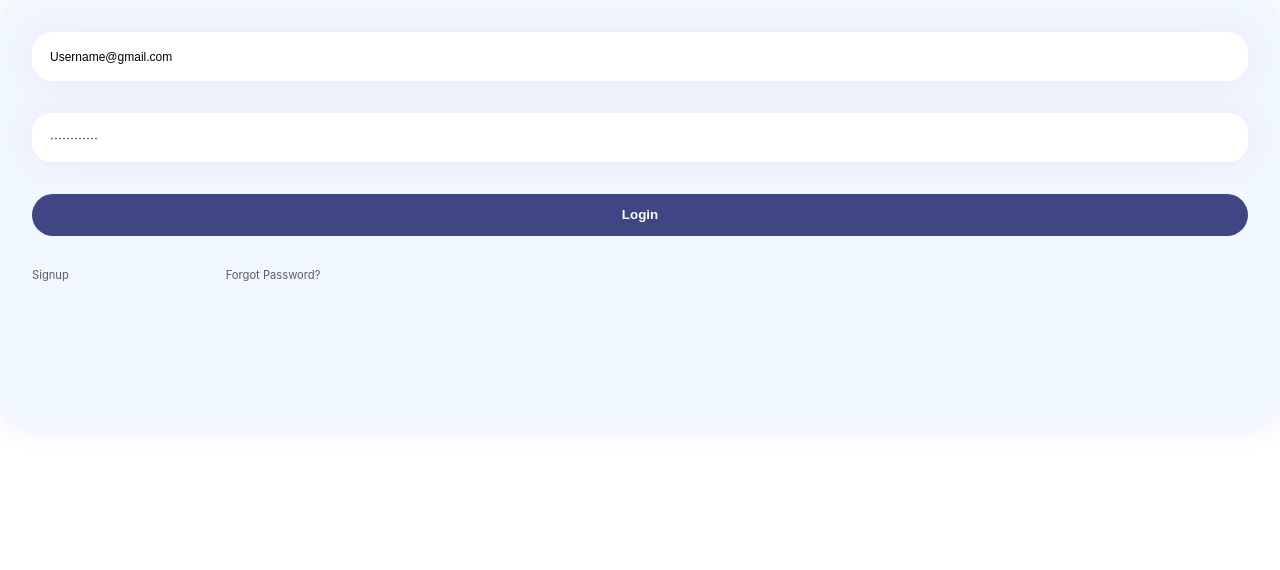
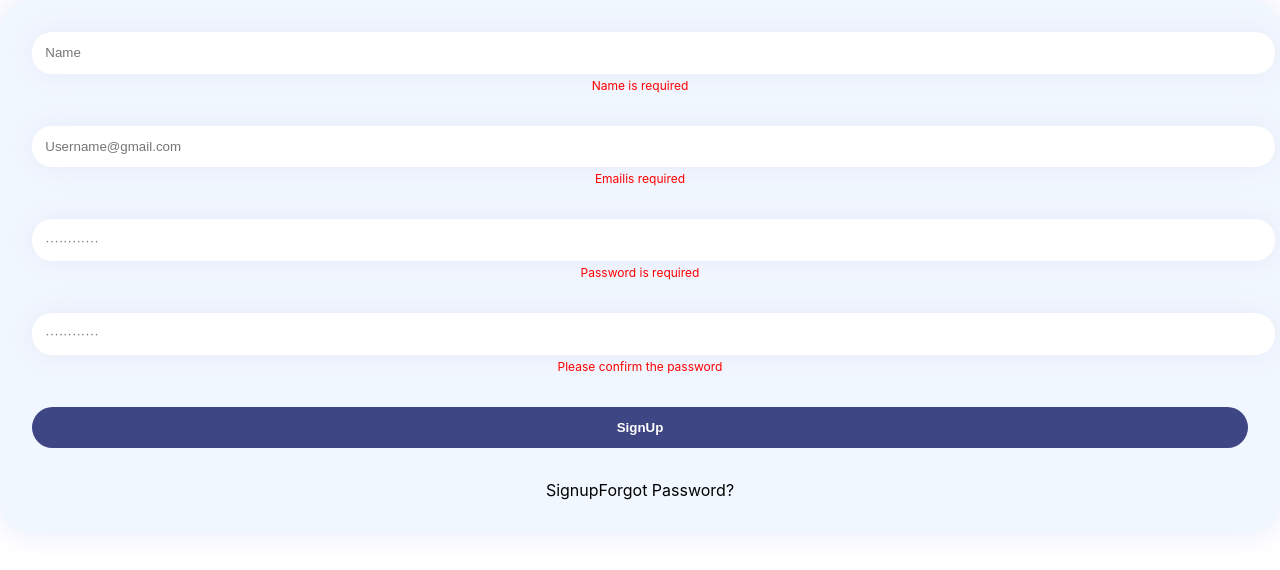
Before and after one commit to farkoush/Store-WorkOut, a React (Create React App) app: page / in a window 1280 px wide. Shown: the top 570 px of the page. Built offline with nearby package versions, Linux system fonts and the light colour scheme.

Commit message:
sign up form validation

```diff
--- a/package.json
+++ b/package.json
@@ -34,5 +34,8 @@
       "last 1 firefox version",
       "last 1 safari version"
     ]
+  },
+  "devDependencies": {
+    "sass": "^1.52.2"
   }
 }
--- a/src/App.js
+++ b/src/App.js
@@ -1,10 +1,13 @@
-import Login from './components/Login'
+// import Login from './components/Login'
+import SignUp from './components/SignUp'
+
 import './App.css';
 
 function App() {
   return (
     <div className="App">
-      <Login />
+      {/* <Login /> */}
+      <SignUp />
     </div>
   );
 }
--- a/src/components/Login.js
+++ b/src/components/Login.js
@@ -1,5 +1,5 @@
 import React, { useState } from 'react';
-import './Login.css';
+// import './Login.css';
 const Login = () => {
     const [email, setEmail] = useState('');
     const [pass, setPass] = useState('');
@@ -25,11 +25,11 @@ const Login = () => {
                 </div>
                 <div className='email'>
                     {/* <label for="password">Password</label> */}
-                    <input name='password' type='text' value={pass}  onChange={changeHandler} placeholder="············"/>
+                    <input name='password' type='password' value={pass}  onChange={changeHandler} placeholder="············"/>
                 </div>
-                <button class="login">Login </button>
+                <button className="login">Login </button>
             {/* </form> */}
-            <div class="footer"><span>Signup</span><span>Forgot Password?</span></div>
+            <div className="footer"><span>Signup</span><span>Forgot Password?</span></div>
         </div>
     );
 };
--- /dev/null
+++ b/src/components/SignUp.js
@@ -0,0 +1,51 @@
+import React, { useEffect, useState } from 'react';
+import styles from './SignUp.module.css'
+import {validate} from '../helper/validation'
+const SignUp = () => {
+    const[data, SetData] = useState({
+        name : '',
+        email : '',
+        password: '',
+        confirmPassword : ''
+    });
+    const [errors, setErrors] = useState({});
+
+    const changeHandler = (element) => {
+        SetData({
+            ...data,
+            [element.target.name] : element.target.value
+        });
+    }
+
+    useEffect( () => {
+        setErrors(validate(data));
+        console.log(errors)
+    }, [data]);
+
+    return (
+        <div className={styles.screen}>
+            {/* <form> */}
+                <div className={styles.name}>
+                    <input name='name' type='text' value={data.name} onChange={changeHandler}  placeholder="Name"/>
+                    <span className={styles.error}>{errors.name ?? ''}</span>
+                </div>
+                <div className={styles.email}>
+                    <input name='email' type='text' value={data.email} onChange={changeHandler}  placeholder="Username@gmail.com"/>
+                    <span className={styles.error}>{errors.email ?? ''}</span>
+                </div>
+                <div className={styles.password}>
+                    <input name='password' type='password' value={data.password}  onChange={changeHandler} placeholder="············"/>
+                    <span className={styles.error}>{errors.password ?? ''}</span>
+                </div>
+                <div className={styles.confirmPassword}>
+                    <input name='confirmPassword' type='password' value={data.confirmPassword}  onChange={changeHandler} placeholder="············"/>
+                    <span className={styles.error}>{errors.confirmPassword ?? ''}</span>
+                </div>
+                <button className={styles.SignUp}>SignUp </button>
+            {/* </form> */}
+            <div className={styles.footer}><span>Signup</span><span>Forgot Password?</span></div>
+        </div>
+    );
+};
+
+export default SignUp;
--- /dev/null
+++ b/src/components/SignUp.module.css
@@ -0,0 +1,69 @@
+/* https://freefrontend.com/css-login-forms/ */
+.screen {
+    background: #f1f7fe;
+    padding: 2em;
+    display: flex;
+    flex-direction: column;
+    border-radius: 30px;
+    box-shadow: 0 0 2em #e6e9f9;
+    gap: 2em;
+  }
+
+  .screen input {
+    background-color: white;
+    box-shadow: 0 0 2em #e6e9f9;
+    padding: 1em;
+    display: flex;
+    flex-direction: column;
+    gap: 0.5em;
+    border-radius: 20px;
+    color: #4d4d4d;
+    /* margin-top: -3em; */
+    width: 100%;
+  }
+
+  .screen input {
+    outline: none;
+    border: none;
+  }
+
+  .screen .error{
+    text-align: left;
+    color: red;
+    font-size: 12px;
+  }
+  /* .screen-1 input[type='text']::-moz-placeholder {
+    color: red;
+    font-size: 0.9em;
+  }
+  .screen-1 input[type='text']:-ms-input-placeholder {
+    color: black;
+    font-size: 0.9em;
+  }
+  .screen-1 input[type='text']::placeholder {
+    color: black;
+    font-size: 0.9em;
+  } */
+
+  .screen .login , .screen .SignUp {
+    padding: 1em;
+    background: #3e4684;
+    color: white;
+    border: none;
+    border-radius: 30px;
+    font-weight: 600;
+  }
+  /* .screen-1 .footer {
+    display: flex;
+    font-size: 0.7em;
+    color: #5e5e5e;
+    gap: 14em;
+    padding-bottom: 10em;
+  }
+  .screen-1 .footer span {
+    cursor: pointer;
+  } */
+
+  button {
+    cursor: pointer;
+  }
--- /dev/null
+++ b/src/helper/validation.js
@@ -0,0 +1,31 @@
+export const validate = (data) => {
+    let errors = {};
+
+    if (!data.name.trim()) { errors.name = "Name is required" }
+    else { delete errors.name}
+
+    if (!data.email) { errors.email = "Emailis required" }
+    else if(!/\S+@\S+\.\S+/.test(data.email)) { errors.email = "Email is invalid" }
+    else { delete errors.email }
+
+    if(!data.password){
+        errors.password = "Password is required"
+    }
+    else if (data.password < 6){
+        errors.password = "Password must be more than 6 characters"
+    }
+    else{
+        delete errors.password
+    }
+
+    if (!data.confirmPassword){
+        errors.confirmPassword = "Please confirm the password"
+     }
+    else if (data.confirmPassword !== data.password){
+        errors.confirmPassword = "Password is not match"
+    }
+    else {
+        delete errors.confirmPassword
+    }
+    return errors;
+}
```
